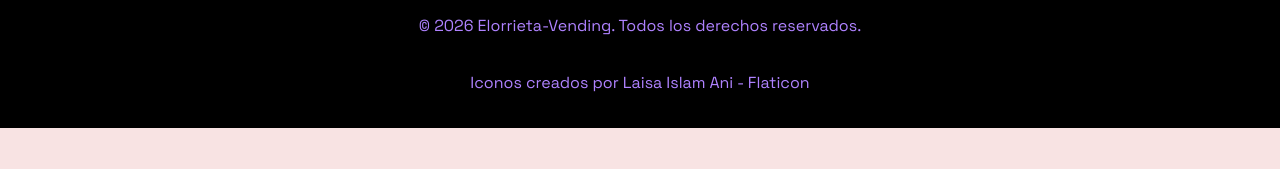
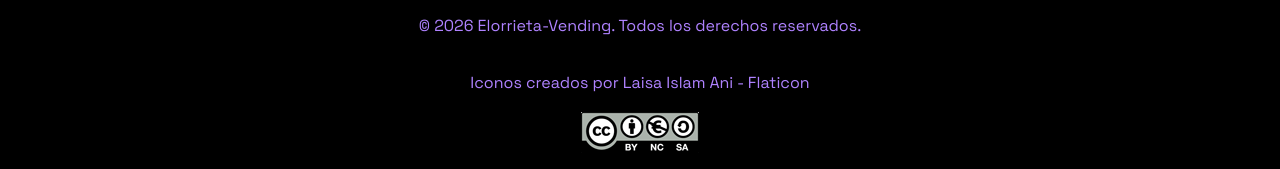
Before and after one commit to sti44/reto1, a plain HTML site: page Web/productos-bebidas.html in a window 1280 px wide. Shown: the part 2217-2386 px from the top of the page. Before the commit the page ends 2345 px from the top, so only its background shows below. Drawn offline with Linux system fonts and the light colour scheme.

Commit message:
añadido creative commons en resto pags

```diff
--- a/Web/productos-bebidas.html
+++ b/Web/productos-bebidas.html
@@ -37,8 +37,7 @@
         <section class="contenedor-productos">
             <article class="producto">
                 <div class="contenedor-img">
-                        <img src="Imagenes/productos/bebida-soda_yoongi.png"
-                            alt="Lata de refresco Yoongi de uva.">
+                    <img src="Imagenes/productos/bebida-soda_yoongi.png" alt="Lata de refresco Yoongi de uva.">
                 </div>
 
                 <div class="contenedor-nombre-descripcion">
@@ -67,8 +66,7 @@
 
             <article class="producto">
                 <div class="contenedor-img">
-                        <img src="Imagenes/productos/bebida-soda-naranja.png"
-                            alt="Lata de refresco sabor naranja.">
+                    <img src="Imagenes/productos/bebida-soda-naranja.png" alt="Lata de refresco sabor naranja.">
                 </div>
 
                 <div class="contenedor-nombre-descripcion">
@@ -126,8 +124,7 @@
 
             <article class="producto">
                 <div class="contenedor-img">
-                        <img src="Imagenes/productos/bebida-cafe.png"
-                            alt="Lata de café japones.">
+                    <img src="Imagenes/productos/bebida-cafe.png" alt="Lata de café japones.">
                 </div>
 
                 <div class="contenedor-nombre-descripcion">
@@ -159,17 +156,16 @@
     </main>
     <footer>
         <section id="redes-sociales">
-                <a href="https://www.elorrieta.eus/es/"><img class="icono"
-                        src="Imagenes/iconos/instagram.png"
+            <a href="https://www.elorrieta.eus/es/"><img class="icono" src="Imagenes/iconos/instagram.png"
                     alt="icono de Instagram"></a>
-                <a href="https://www.elorrieta.eus/es/"><img class="icono"
-                        src="Imagenes/iconos/facebook.png"
+            <a href="https://www.elorrieta.eus/es/"><img class="icono" src="Imagenes/iconos/facebook.png"
                     alt="icono de Facebook"></a>
         </section>
         <p>© 2026 Elorrieta-Vending. Todos los derechos reservados.</p>
-            <p><a href="https://www.flaticon.es/packs/social-media-291"
-                    title="iconos">Iconos creados por Laisa Islam Ani -
+        <p><a href="https://www.flaticon.es/packs/social-media-291" title="iconos">Iconos creados por Laisa Islam Ani -
                 Flaticon</a></p>
+        <img src="Imagenes/Creative_cosas.png"
+        alt="Imagen de creative Commons">
     </footer>
 </body>
 
```
Also changed, not shown: Web/Index.html (+2 -0 lines), Web/productos-ramen.html (+2 -0 lines), Web/productos-snacks.html (+2 -0 lines), Web/productos-sorpresa.html (+2 -0 lines). Lines whose indentation alone changed are shown as unchanged.
